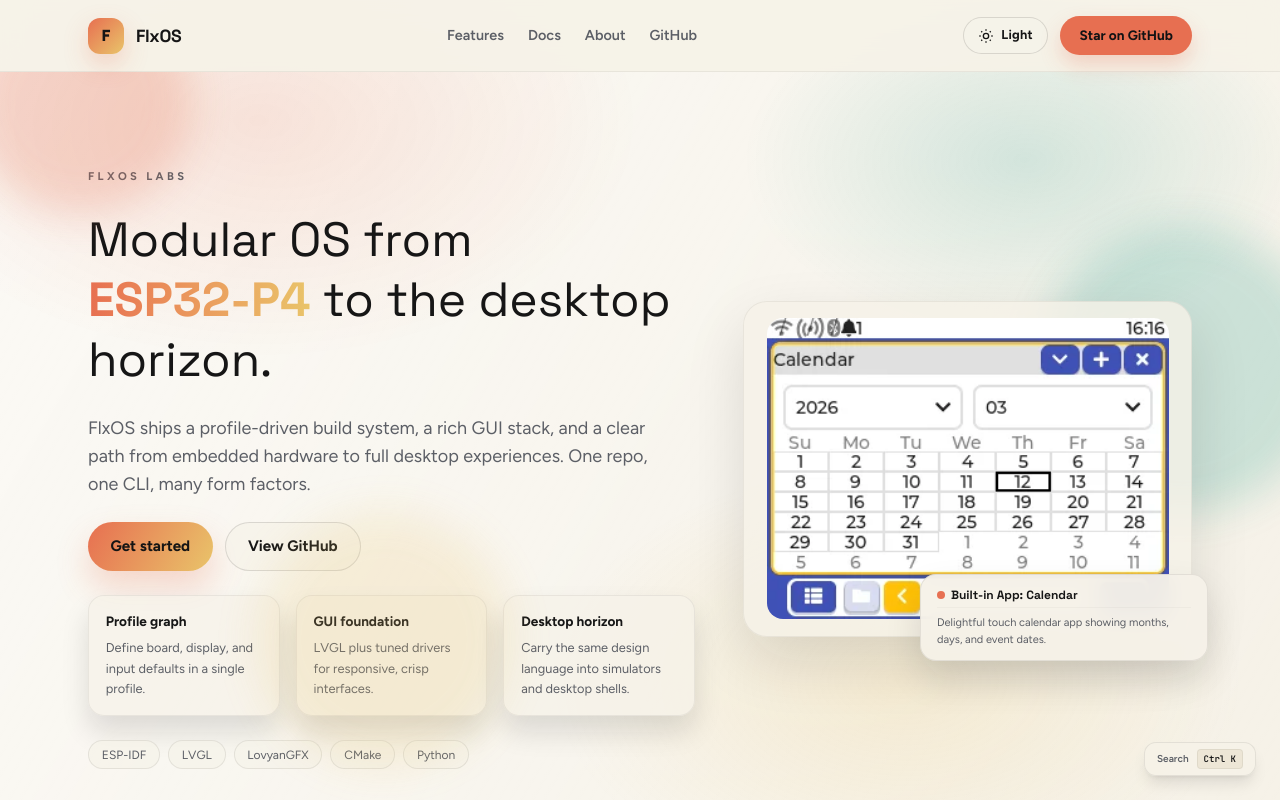
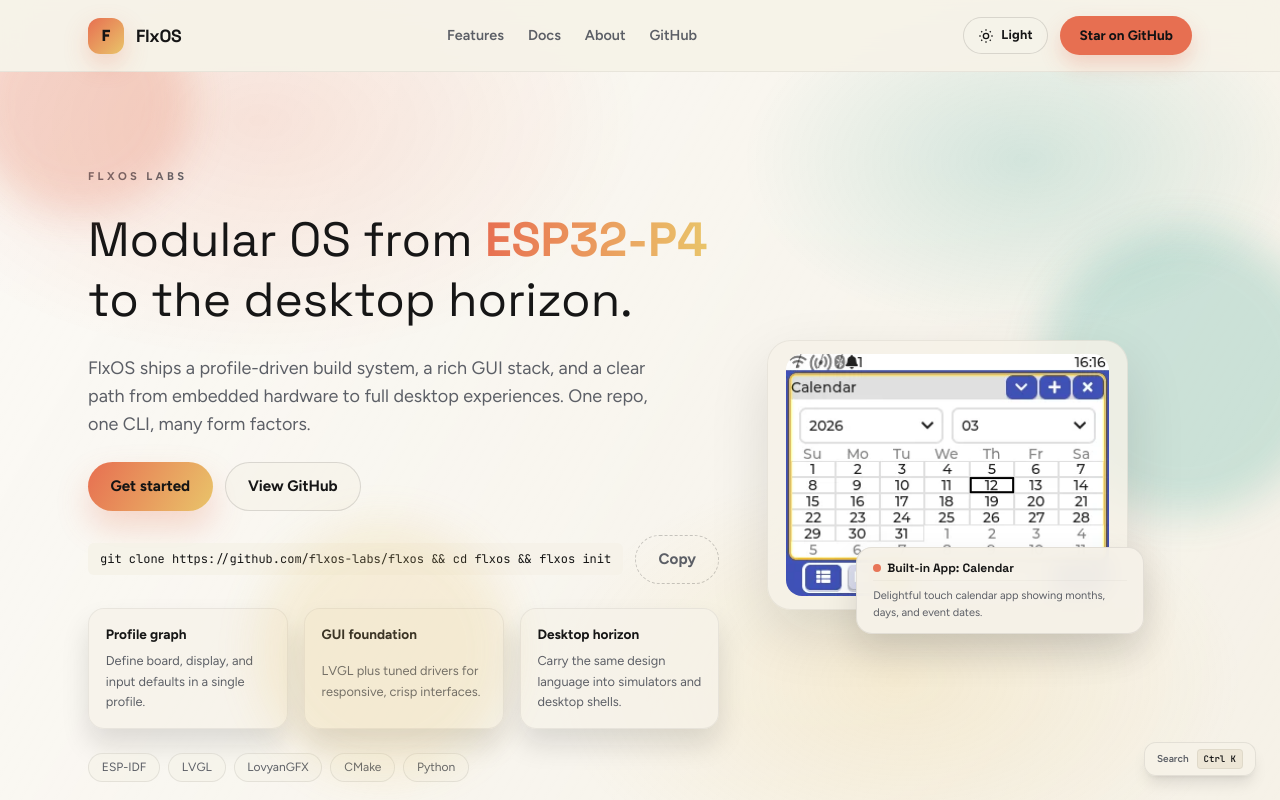
Before and after one commit to flxos-labs/flxos-labs-website, a Next.js app: page / in a window 1280 px wide. Shown: the top 800 px of the page. Built offline with nearby package versions, Linux system fonts and the light colour scheme.

Commit message:
feat: add CopyCommand component for easy command copying

```diff
--- a/src/app/page.tsx
+++ b/src/app/page.tsx
@@ -1,5 +1,6 @@
 import PlatformCycler from "../components/PlatformCycler";
 import DeviceSlideshow from "../components/DeviceSlideshow";
+import CopyCommand from "../components/CopyCommand";
 import Image from "next/image";
 import Link from "next/link";
 
@@ -36,6 +37,7 @@ export default function Home() {
                 View GitHub
               </a>
             </div>
+            <CopyCommand command={"git clone https://github.com/flxos-labs/flxos && cd flxos && flxos init"} />
             <div className="hero-highlights">
               <div className="highlight-card">
                 <p className="highlight-title">Profile graph</p>
@@ -259,6 +261,7 @@ export default function Home() {
               Learn the stack
             </Link>
           </div>
+            <CopyCommand command={"git clone https://github.com/flxos-labs/flxos && cd flxos"} />
         </div>
       </section>
     </main>
--- /dev/null
+++ b/src/components/CopyCommand.tsx
@@ -0,0 +1,36 @@
+"use client";
+
+import { useState } from "react";
+
+interface Props {
+  command: string;
+  label?: string;
+}
+
+export default function CopyCommand({ command, label = "Copy command" }: Props) {
+  const [copied, setCopied] = useState(false);
+
+  const handleCopy = async () => {
+    try {
+      await navigator.clipboard.writeText(command);
+      setCopied(true);
+      setTimeout(() => setCopied(false), 2000);
+    } catch (e) {
+      // no-op: clipboard could be unavailable in some environments
+    }
+  };
+
+  return (
+    <div className="copy-command flex items-center gap-3 mt-3">
+      <pre className="rounded-md bg-[rgba(var(--surface-rgb),0.9)] px-3 py-2 text-xs overflow-auto">{command}</pre>
+      <button
+        type="button"
+        className="btn-ghost"
+        onClick={handleCopy}
+        aria-label={label}
+      >
+        {copied ? "Copied" : "Copy"}
+      </button>
+    </div>
+  );
+}
```
